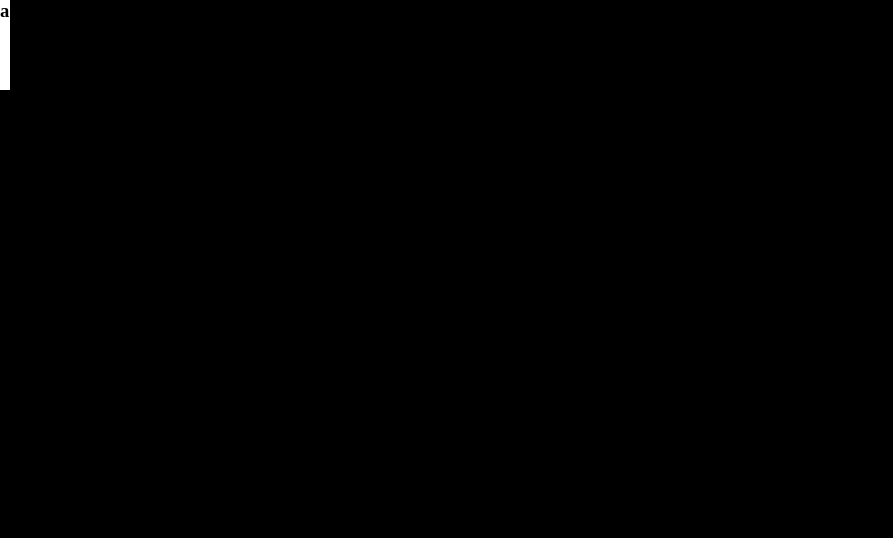
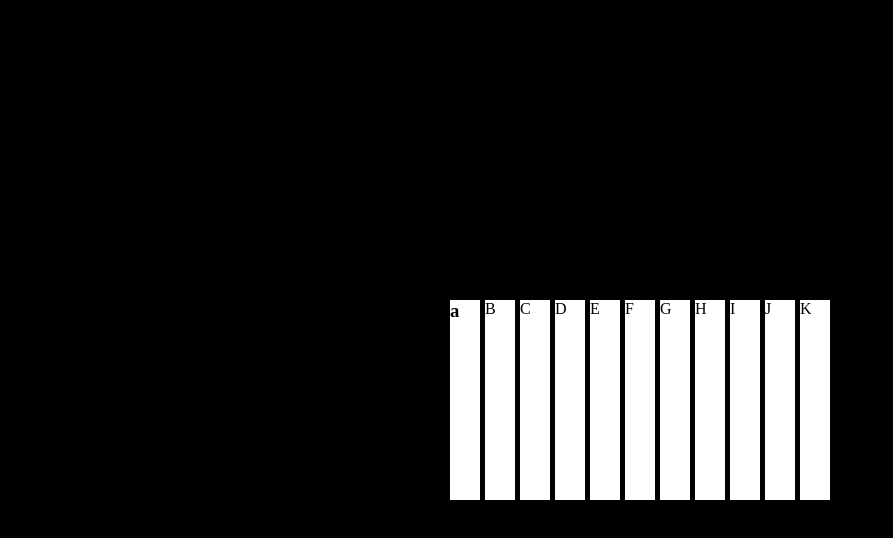
Before and after one commit to sumit600/piano, a plain HTML site: page index.html in a window 1280 px wide. Shown: the whole page, without its empty margins (0-893 px from the left). Drawn offline with Linux system fonts and the light colour scheme.

Commit message:
keys with js

```diff
--- a/script.js
+++ b/script.js
@@ -0,0 +1,10 @@
+
+var con = document.querySelector('.container')
+var h3 = document.querySelector('keys h3')
+for(i=0;i<10;i++){
+
+    var div = document.createElement('div')
+    div.innerHTML= String.fromCharCode(66+i)
+    div.classList.add("keys")
+    con.appendChild(div)
+}
--- a/style.css
+++ b/style.css
@@ -10,8 +10,18 @@ height: 100%;
 width: 100%;
 background: black;
 }
+.container{
+    height: 100%;
+    width: 100%;
+    display: flex;
+    gap: 5px;
+    justify-content: center ;
+    align-items: center;
+}
 .keys{
-    height: 90px;
-    width: 10px;
+    height: 200px;
+    width: 30px;
     background: white;
+
+
 }
```
